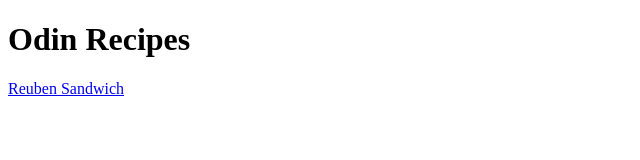
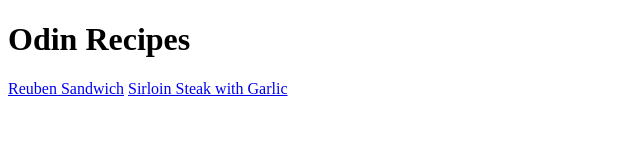
Before and after one commit to OsmanFrat/odin-recipes, a plain HTML site: page index.html in a window 1280 px wide. Shown: the whole page, without its empty margins (0-640 px from the left). Drawn offline with Linux system fonts and the light colour scheme.

Commit message:
updates for steak

```diff
--- a/index.html
+++ b/index.html
@@ -9,5 +9,7 @@
 <body>
     <h1>Odin Recipes</h1>
     <a href="recipes/reuben-sandwich.html">Reuben Sandwich</a>
+    <a href="recipes/sirloin-steak.html">Sirloin Steak with Garlic</a>
+
 </body>
 </html>
```
